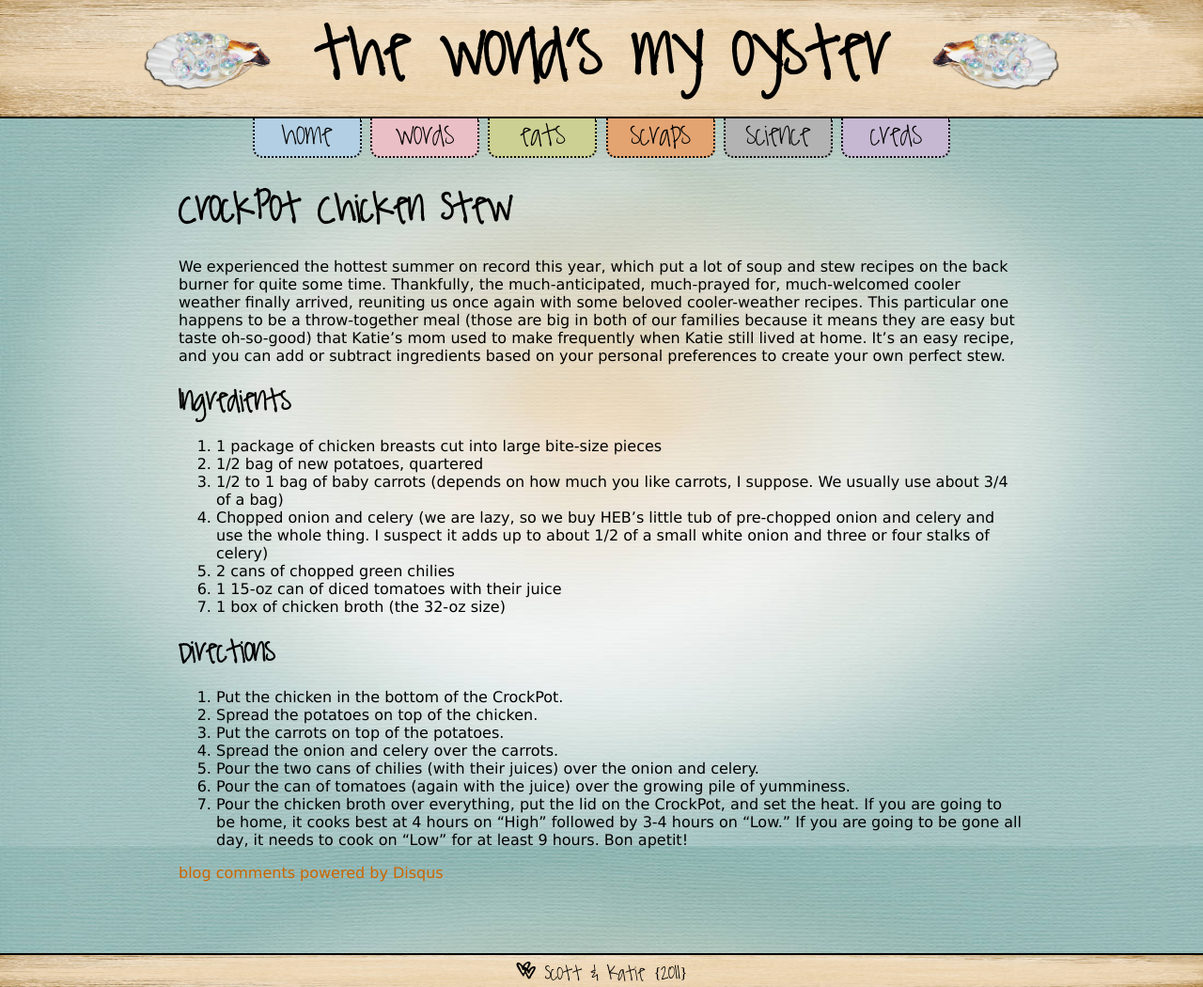
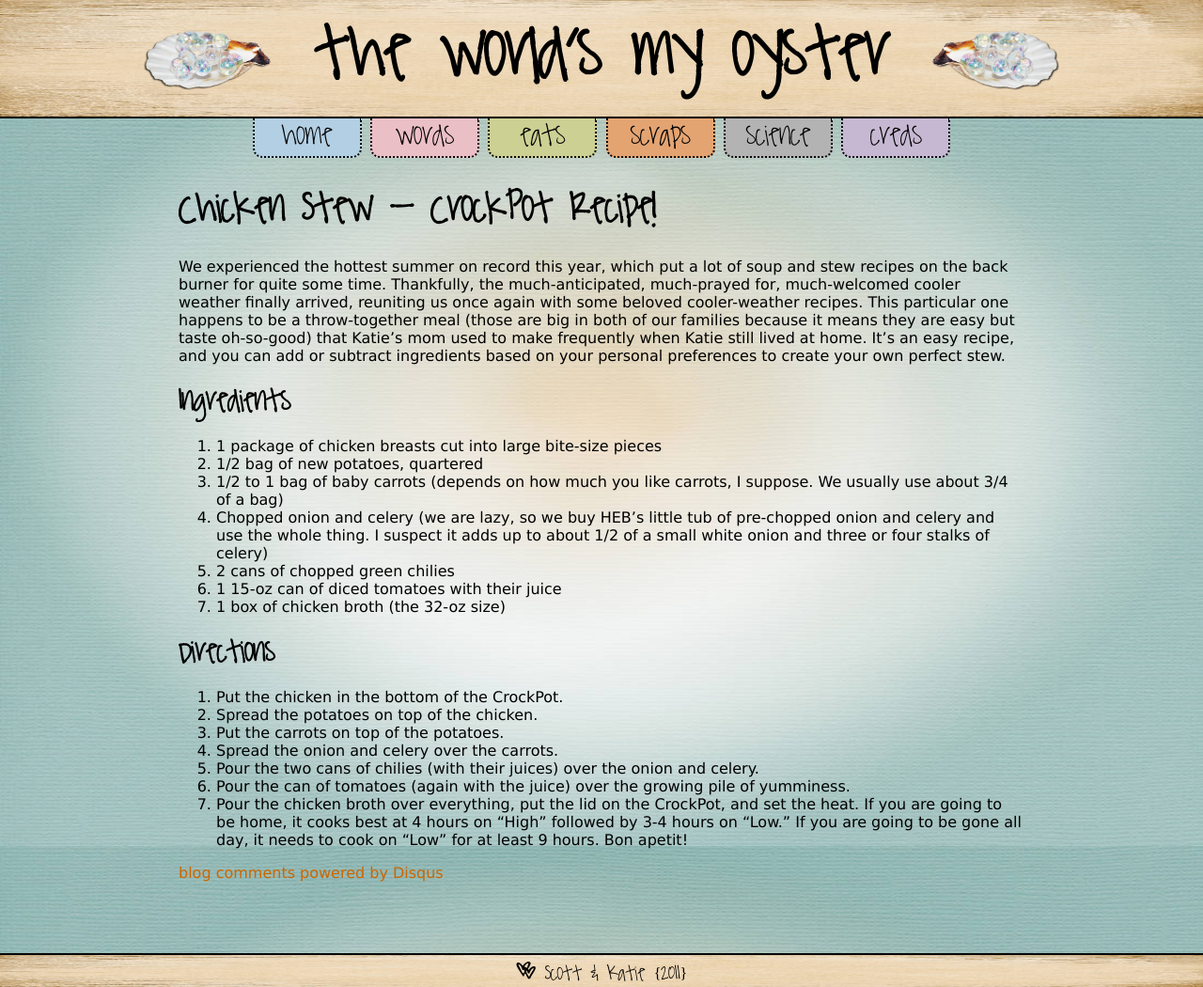
Before and after one commit to kpetersen/kpetersen.github.io, a Jekyll site: the page built from eats/soups/_posts/2011-10-24-crockpot-chicken-stew.markdown, in a window 1280 px wide and 1050 px high. Shown: the whole window at 94% size. Built offline with Jekyll 4.4.1, drawn with Linux system fonts in a browser that asks for light colours; comment, search, counter and statistics services are not loaded.

Commit message:
updated the name of chicken stew to match other crockpot recipes

```diff
--- a/eats/soups/_posts/2011-10-24-crockpot-chicken-stew.markdown
+++ b/eats/soups/_posts/2011-10-24-crockpot-chicken-stew.markdown
@@ -1,9 +1,9 @@
 ---
 layout: post
-title: CrockPot Chicken Stew
+title: Chicken Stew - CrockPot Recipe!
 ---
 
-# CrockPot Chicken Stew
+# Chicken Stew - CrockPot Recipe!
 We experienced the hottest summer on record this year, which put a lot of soup and stew recipes on the back burner for quite some
 time. Thankfully, the much-anticipated, much-prayed for, much-welcomed cooler weather finally arrived, reuniting us once again
 with some beloved cooler-weather recipes. This particular one happens to be a throw-together meal (those are big in both of our families because it means they are easy but taste oh-so-good) that Katie's mom used to make
```
